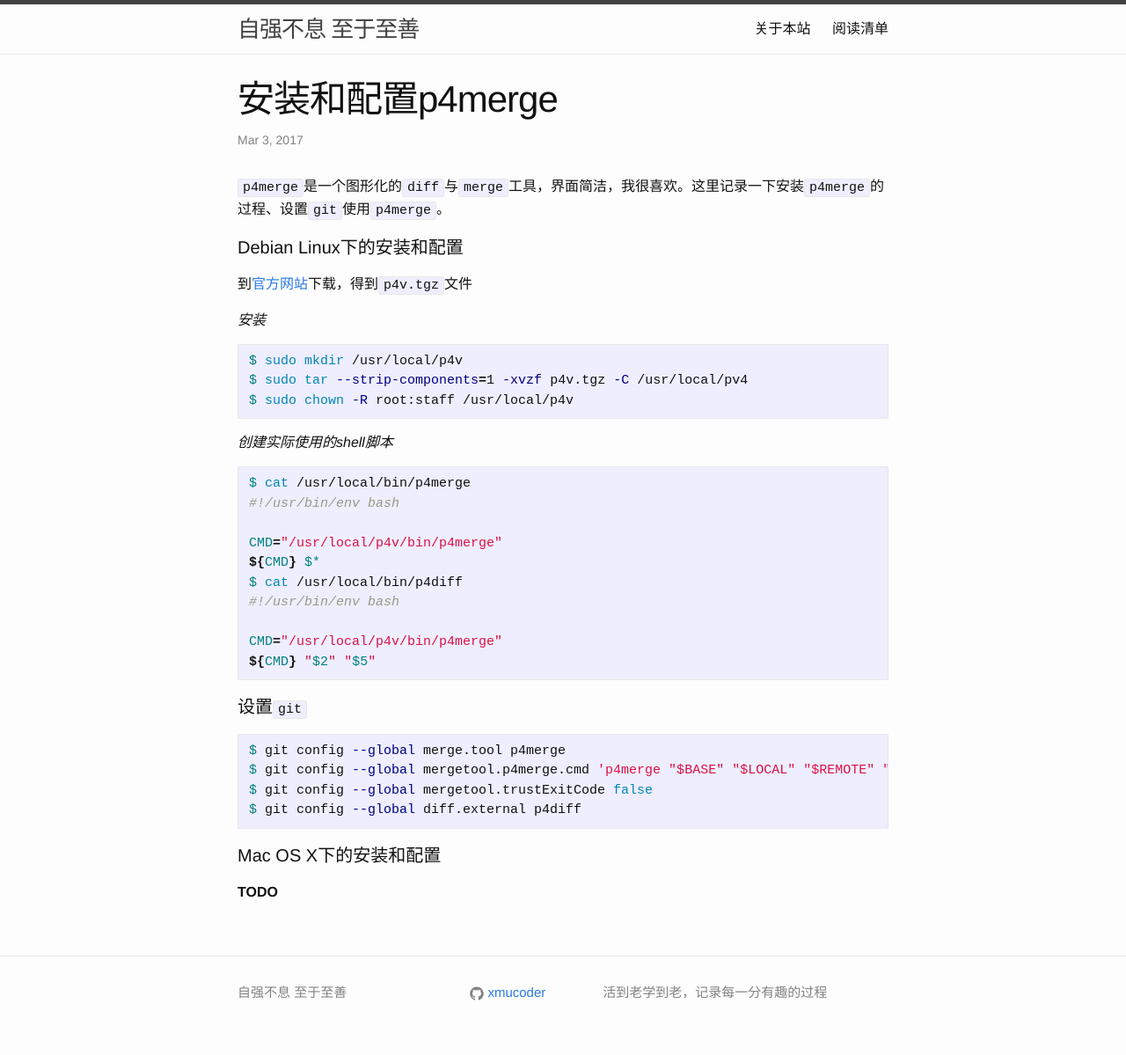
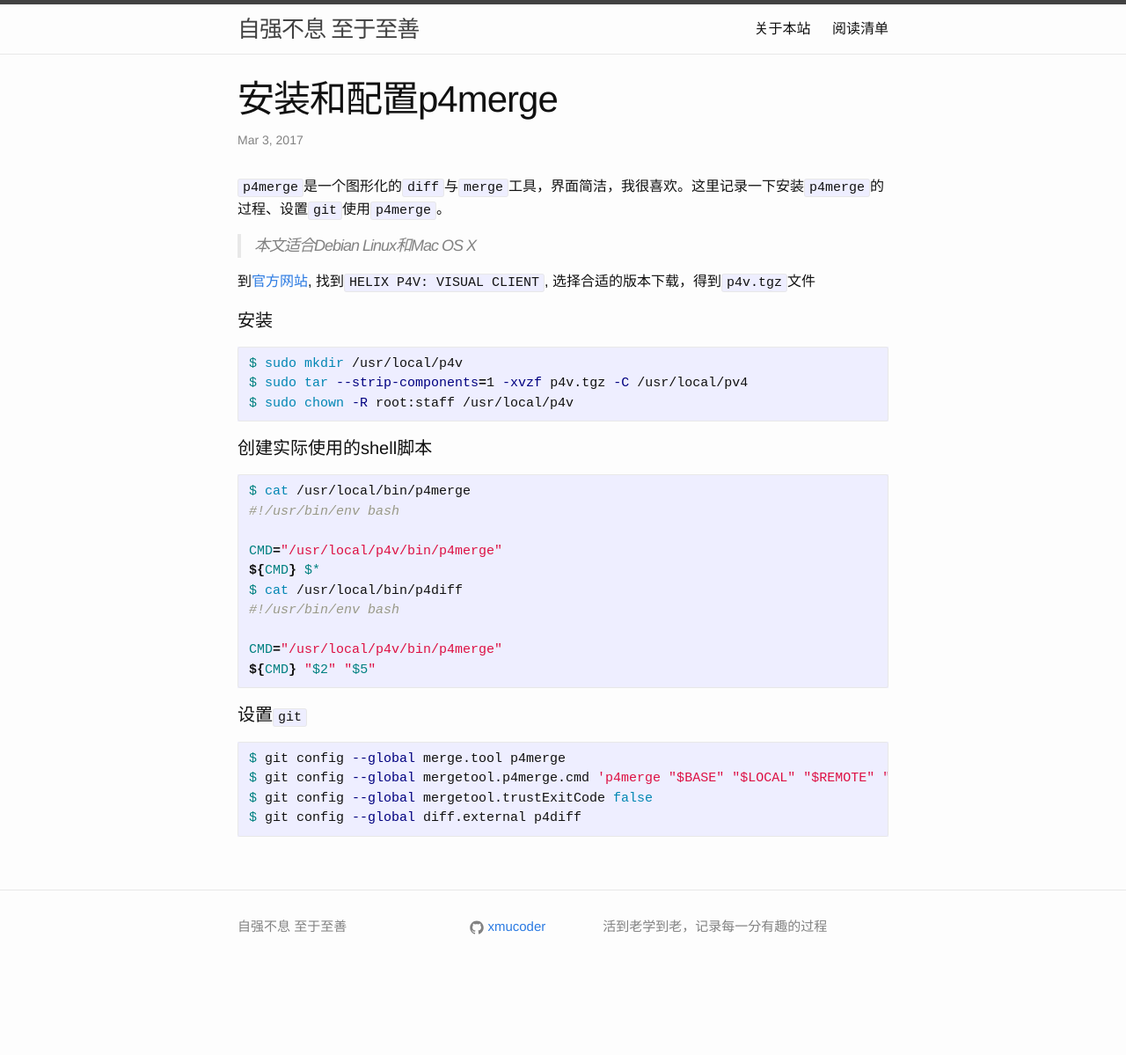
Before and after one commit to qingzhupig/qingzhupig.github.io, a Jekyll site: the page built from _posts/2017-03-03-install-and-setup-p4merge.md, in a window 1280 px wide. Shown: the whole page at 88% size. Built offline with Jekyll 4.4.1, drawn with Linux system fonts in a browser that asks for light colours; after the commit the page ends 1124 px from its top, so only the background shows below that.

Commit message:
update p4merge setup

````diff
--- a/_posts/2017-03-03-install-and-setup-p4merge.md
+++ b/_posts/2017-03-03-install-and-setup-p4merge.md
@@ -7,11 +7,11 @@ categories:
 
 `p4merge`是一个图形化的`diff`与`merge`工具，界面简洁，我很喜欢。这里记录一下安装`p4merge`的过程、设置`git`使用`p4merge`。
 
-#### Debian Linux下的安装和配置
+> 本文适合Debian Linux和Mac OS X
 
-到[官方网站](https://www.perforce.com/downloads/helix#clients)下载，得到`p4v.tgz`文件
+到[官方网站](https://www.perforce.com/downloads/helix#clients), 找到`HELIX P4V: VISUAL CLIENT`, 选择合适的版本下载，得到`p4v.tgz`文件
 
-*安装*
+#### 安装
 
 ``` bash
 $ sudo mkdir /usr/local/p4v
@@ -19,7 +19,7 @@ $ sudo tar --strip-components=1 -xvzf p4v.tgz -C /usr/local/pv4
 $ sudo chown -R root:staff /usr/local/p4v
 ```
 
-*创建实际使用的shell脚本*
+#### 创建实际使用的shell脚本
 
 ``` bash
 $ cat /usr/local/bin/p4merge
@@ -41,7 +41,3 @@ $ git config --global mergetool.p4merge.cmd 'p4merge "$BASE" "$LOCAL" "$REMOTE"
 $ git config --global mergetool.trustExitCode false
 $ git config --global diff.external p4diff
 ```
-
-#### Mac OS X下的安装和配置
-
-**TODO**
````
